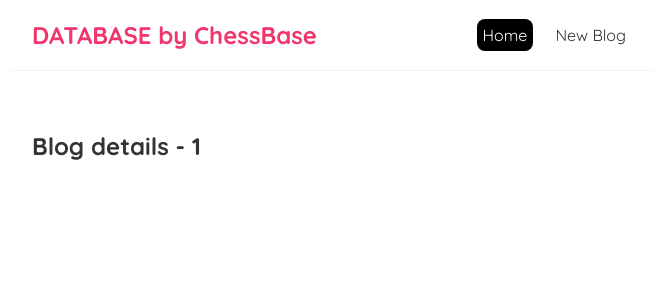
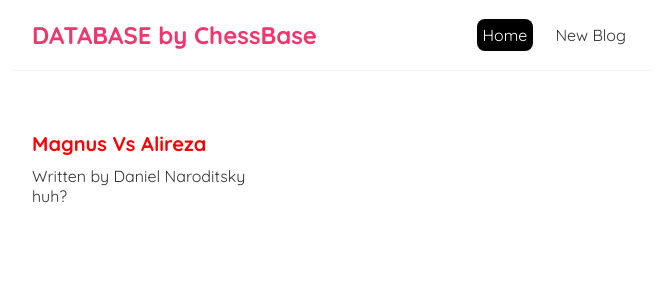
Before and after one commit to philippark/Blog-App, a React (Create React App) app: page /blogs/1 in a window 1280 px wide. Shown: the top 300 px of the page, without its empty margins (308-964 px from the left). Built offline with nearby package versions, Linux system fonts and the light colour scheme; data requests are answered from the project's data file; the HTML template or start-up script is replaced by a standard one.

Commit message:
26: reusing custom hooks

```diff
--- a/src/BlogDetails.js
+++ b/src/BlogDetails.js
@@ -1,11 +1,23 @@
-import {useParams} from "react-router-dom"
+import {useParams} from "react-router-dom";
+import useFetch from './useFetch';
 
 const BlogDetails = () => {
     const {id } = useParams()
+    const {data: blog, error, isPending} = useFetch("http://localhost:8000/blogs/" + id)
 
     return (
         <div className = "blog-details">
-            <h2>Blog details - { id }</h2>
+            {isPending && <div>Loading...</div>}
+            {error && <div>{error}</div>}
+            {blog && (
+                <article>
+                    <h2>{blog.title}</h2>
+                    <p>Written by {blog.author}</p>
+                    <div>
+                        {blog.body}
+                    </div>
+                </article>
+            )}
         </div>
     );
 }
--- a/src/index.css
+++ b/src/index.css
@@ -55,3 +55,13 @@
 .blog-preview a{
   text-decoration: none;
 }
+
+.blog-details h2{
+  font-size: 20px;
+  color: red;
+  margin-bottom: 10px;
+}
+
+.blog-deatils div{
+  margin: 20px 0;
+}
```
